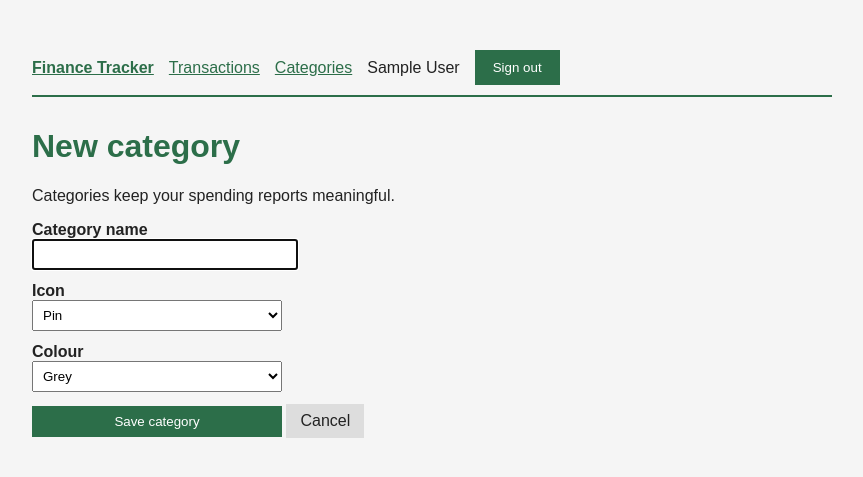
After one commit to soniyakandel/Financetracker_demo, a Flask app: page /categories/new in a window 1280 px wide. The commit adds this page. Shown: the top 477 px of the page, without its empty margins (208-1071 px from the left). Run offline with Flask 3, Linux system fonts and the light colour scheme; the visitor is signed in with stand-in values (Sample User, id 1).

Commit message:
added create, edit and delete for categories

```diff
--- /dev/null
+++ b/Financetracker_demo/app/features/categories/forms.py
@@ -0,0 +1,40 @@
+from flask_wtf import FlaskForm
+from wtforms import SelectField, StringField, SubmitField
+from wtforms.validators import DataRequired, Length, Regexp
+
+COLOUR_CHOICES = [
+    ("#ef4444", "Red"),
+    ("#f97316", "Orange"),
+    ("#eab308", "Yellow"),
+    ("#22c55e", "Green"),
+    ("#14b8a6", "Teal"),
+    ("#3b82f6", "Blue"),
+    ("#6366f1", "Indigo"),
+    ("#a855f7", "Purple"),
+    ("#ec4899", "Pink"),
+    ("#64748b", "Grey"),
+]
+
+ICON_CHOICES = [
+    ("📌", "Pin"), ("🍔", "Food"), ("🚌", "Transport"), ("🛍️", "Shopping"),
+    ("🎬", "Entertainment"), ("💡", "Bills"), ("🏥", "Health"), ("📚", "Education"),
+    ("🏠", "Home"), ("✈️", "Travel"), ("🎁", "Gifts"), ("🐾", "Pets"),
+    ("💻", "Tech"), ("💪", "Fitness"), ("☕", "Coffee"),
+]
+
+
+class CategoryForm(FlaskForm):
+    name = StringField(
+        "Category name",
+        validators=[
+            DataRequired(message="Please give the category a name."),
+            Length(min=2, max=50),
+            Regexp(
+                r"^[A-Za-z0-9][A-Za-z0-9 &'/-]*$",
+                message="Use letters, numbers, spaces and & ' / - only.",
+            ),
+        ],
+    )
+    icon = SelectField("Icon", choices=ICON_CHOICES, default="📌")
+    colour = SelectField("Colour", choices=COLOUR_CHOICES, default="#64748b")
+    submit = SubmitField("Save category")
--- a/Financetracker_demo/app/features/categories/routes.py
+++ b/Financetracker_demo/app/features/categories/routes.py
@@ -1,11 +1,12 @@
 from decimal import Decimal
 
-from flask import render_template
+from flask import flash, redirect, render_template, url_for
 from flask_login import current_user, login_required
 from sqlalchemy import func
 
 from app.extensions import db
 from app.features.categories import categories_bp
+from app.features.categories.forms import CategoryForm
 from app.models.category import Category
 from app.models.transaction import EXPENSE, Transaction
 
@@ -39,3 +40,94 @@ def index():
         totals=totals,
         grand_total=sum(totals.values(), Decimal("0.00")),
     )
+
+
+@categories_bp.route("/new", methods=["GET", "POST"])
+@login_required
+def create():
+    form = CategoryForm()
+
+    if form.validate_on_submit():
+        name = form.name.data.strip()
+
+        existing = Category.query.filter(
+            Category.user_id == current_user.id,
+            func.lower(Category.name) == name.lower(),
+        ).first()
+        if existing:
+            flash(f'You already have a category called "{name}".', "warning")
+            return render_template("categories/form.html", form=form, category=None)
+
+        category = Category(
+            user_id=current_user.id,
+            name=name,
+            icon=form.icon.data,
+            colour=form.colour.data,
+            is_default=False,
+        )
+        db.session.add(category)
+        db.session.commit()
+
+        flash(f'Category "{name}" added.', "success")
+        return redirect(url_for("categories.index"))
+
+    return render_template("categories/form.html", form=form, category=None)
+
+
+@categories_bp.route("/<int:category_id>/edit", methods=["GET", "POST"])
+@login_required
+def edit(category_id):
+    category = Category.query.get_or_404(category_id)
+    form = CategoryForm(obj=category)
+
+    if form.validate_on_submit():
+        name = form.name.data.strip()
+
+        clash = Category.query.filter(
+            Category.user_id == current_user.id,
+            Category.id != category.id,
+            func.lower(Category.name) == name.lower(),
+        ).first()
+        if clash:
+            flash(f'You already have a category called "{name}".', "warning")
+            return render_template(
+                "categories/form.html", form=form, category=category
+            )
+
+        category.name = name
+        category.icon = form.icon.data
+        category.colour = form.colour.data
+        db.session.commit()
+
+        flash("Category updated.", "success")
+        return redirect(url_for("categories.index"))
+
+    return render_template("categories/form.html", form=form, category=category)
+
+
+@categories_bp.route("/<int:category_id>/delete", methods=["POST"])
+@login_required
+def delete(category_id):
+    category = Category.query.get_or_404(category_id)
+
+    if category.is_default:
+        flash("The standard categories cannot be deleted.", "warning")
+        return redirect(url_for("categories.index"))
+
+    in_use = Transaction.query.filter_by(
+        user_id=current_user.id, category_id=category.id
+    ).count()
+    if in_use:
+        flash(
+            f'"{category.name}" is used by {in_use} transaction(s), so it cannot '
+            "be deleted. You can rename it instead.",
+            "warning",
+        )
+        return redirect(url_for("categories.index"))
+
+    name = category.name
+    db.session.delete(category)
+    db.session.commit()
+
+    flash(f'Category "{name}" deleted.', "success")
+    return redirect(url_for("categories.index"))
--- /dev/null
+++ b/Financetracker_demo/app/features/categories/templates/categories/form.html
@@ -0,0 +1,24 @@
+{% extends "layouts/app.html" %}
+{% from "partials/_forms.html" import field, select_field %}
+{% set editing = category is not none %}
+{% block title %}{{ "Edit" if editing else "New" }} category - Finance Tracker{% endblock %}
+{% block page_title %}{{ "Edit category" if editing else "New category" }}{% endblock %}
+{% block page_subtitle %}
+  <p class="topbar__sub">Categories keep your spending reports meaningful.</p>
+{% endblock %}
+{% block content %}
+  <div class="card" style="max-width: 560px;">
+    <form method="post" class="form" novalidate>
+      {{ form.hidden_tag() }}
+      {{ field(form.name, autofocus=true) }}
+      <div class="form-row">
+        {{ select_field(form.icon) }}
+        {{ select_field(form.colour) }}
+      </div>
+      <div class="btn-row">
+        {{ form.submit(class="btn") }}
+        <a class="btn btn--ghost" href="{{ url_for('categories.index') }}">Cancel</a>
+      </div>
+    </form>
+  </div>
+{% endblock %}
```
Also changed, not shown: Financetracker_demo/app/features/categories/templates/categories/index.html (+20 -2 lines).
